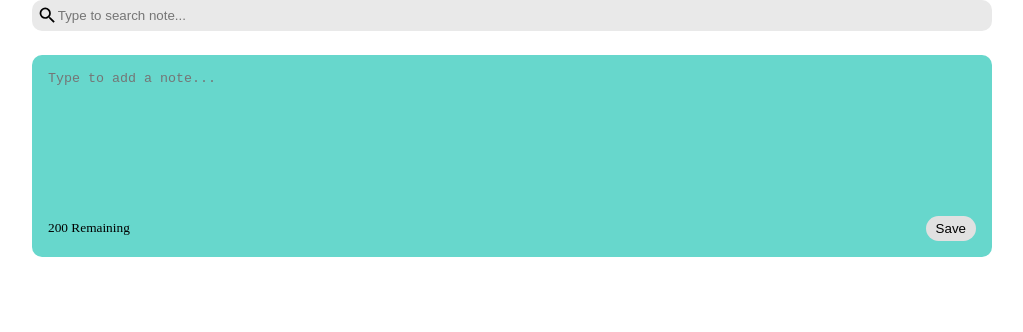
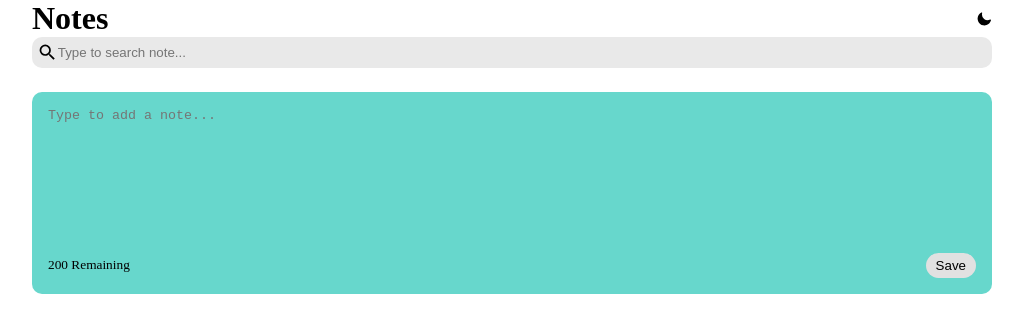
Before and after one commit to omkhodse18/React-Practice-Projects, a React (Vite) app in the folder Notes-App/: page / in a window 1280 px wide. Shown: the top 332 px of the page, without its empty margins (128-1151 px from the left). Built offline with nearby package versions, Linux system fonts and the light colour scheme.

Commit message:
Dark Mode added | Notes-App

```diff
--- a/Notes-App/src/App.jsx
+++ b/Notes-App/src/App.jsx
@@ -3,6 +3,7 @@ import {nanoid} from 'nanoid';
 import './App.css'
 import NotesList from './components/NotesList'
 import Search from './components/Search';
+import Header from './components/Header';
 
 function App() {
 
@@ -30,6 +31,7 @@ function App() {
   ]);
 
   const [searchText, setSearchText] = useState('');
+  const [darkMode, setDarkMode] = useState(false);
 
   const addNote = (text) => {
     const date = new Date();
@@ -51,13 +53,16 @@ function App() {
   }
 
   return (
-    <div className='container'>
+    <div className={`${darkMode && 'dark-mode'}`}>
+      <div className={`container`}>
+        <Header darkMode={darkMode} setDarkMode={setDarkMode}/>
+        <Search searchNote={setSearchText}/>
+        <NotesList
+          notes={notes.filter((note) => note.text.toLowerCase().includes(searchText))}
+          addNote={addNote}
+          deleteNote={deleteNote}/>
 
-      <Search searchNote={setSearchText}/>
-      <NotesList
-        notes={notes.filter((note) => note.text.toLowerCase().includes(searchText))}
-        addNote={addNote}
-        deleteNote={deleteNote}/>
+      </div>
 
     </div>
   )
--- /dev/null
+++ b/Notes-App/src/components/Header.jsx
@@ -0,0 +1,17 @@
+import React from 'react'
+import { ImSun } from "react-icons/im";
+import { HiMiniMoon } from "react-icons/hi2";
+
+function Header({darkMode, setDarkMode}) {
+  return (
+    <div className='header'>
+        <h1 >Notes</h1>
+
+        {
+            darkMode ? <ImSun onClick={() => setDarkMode(!darkMode)} color='yellow'/> : <HiMiniMoon onClick={() => setDarkMode(!darkMode)}/>
+        }
+    </div>
+  )
+}
+
+export default Header
--- a/Notes-App/src/index.css
+++ b/Notes-App/src/index.css
@@ -1,6 +1,20 @@
 *{
   margin: 0;
   padding: 0;
+}
+
+.header{
+  display: flex;
+  align-items: center;
+  justify-content: space-between;
+}
+
+.dark-mode{
+  background-color: black;
+}
+
+.dark-mode h1{
+  color: whitesmoke;
 }
 
 .container{
@@ -9,6 +23,7 @@
   margin-right: auto;
   padding-left: 15px;
   padding-right: 15px;
+  min-height: 100vh;
 }
 
 .notes-list{
```
